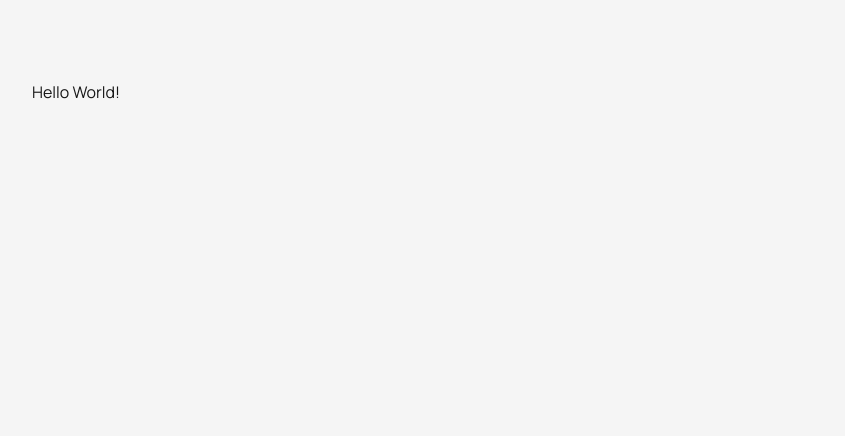
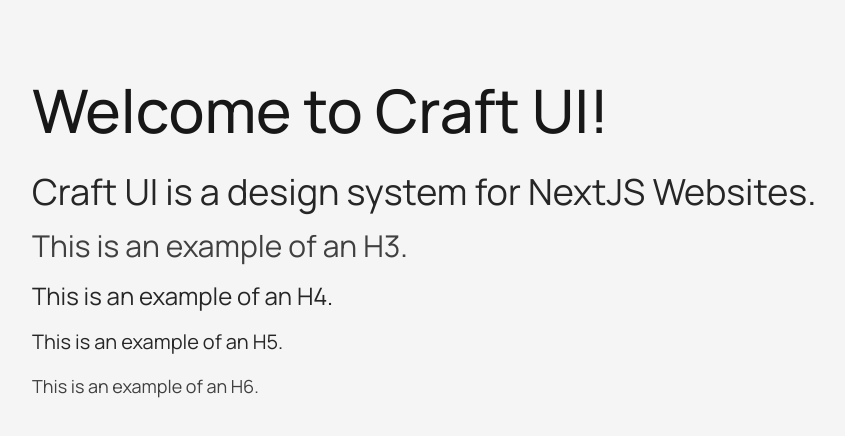
Before and after one commit to 9d8dev/craft-site-example, a Next.js app: page / in a window 1280 px wide. Shown: the top 436 px of the page, without its empty margins (0-845 px from the left). Built offline with nearby package versions, Linux system fonts and the light colour scheme.

Commit message:
create prose and start button

```diff
--- a/app/page.tsx
+++ b/app/page.tsx
@@ -1,11 +1,16 @@
-import { Main, Section, Container } from '@/components/craft';
+import { Main, Section, Container, H1, H2, H3, H4, H5, H6 } from '@/components/craft';
 
 export default function Home() {
 	return (
 		<Main>
 			<Section>
 				<Container>
-					<h1>Hello World!</h1>
+					<H1>Welcome to Craft UI!</H1>
+					<H2>Craft UI is a design system for NextJS Websites.</H2>
+					<H3>This is an example of an H3.</H3>
+					<H4>This is an example of an H4.</H4>
+					<H5>This is an example of an H5.</H5>
+					<H6>This is an example of an H6.</H6>
 				</Container>
 			</Section>
 		</Main>
--- a/components/craft.tsx
+++ b/components/craft.tsx
@@ -16,7 +16,7 @@
 			lang="en"
 			className={clsx(
 				'bg-secondary-100 dark:bg-secondary-900',
-				'text-secondary-900 dark:text-secondary-100 antialiased'
+				'text-secondary-900 dark:text-secondary-100 antialiased font-light'
 			)}
 		>
 			<body className={className}>{children}</body>
@@ -81,8 +81,8 @@
 	return (
 		<div
 			className={clsx(
-				'flex flex-wrap gap-8',
-				direction === 'row' ? 'flex-row' : direction === 'col' ? 'flex-col' : '',
+				'flex flex-wrap gap-8 flex-col',
+				direction === 'row' ? 'md:flex-row' : direction === 'col' ? 'md:flex-col' : '',
 				className
 			)}
 			id={id}
@@ -130,8 +130,9 @@
 	return (
 		<h1
 			className={clsx(
-				'text-4xl font-bold',
+				'text-4xl md:text-6xl font-medium',
 				'text-secondary-900 dark:text-secondary-100',
+				'mb-8',
 				className
 			)}
 			id={id}
@@ -152,8 +153,9 @@
 	return (
 		<h2
 			className={clsx(
-				'text-3xl font-bold',
-				'text-secondary-900 dark:text-secondary-100',
+				'text-3xl md:text-4xl font-normal',
+				'text-secondary-800 dark:text-secondary-200',
+				'mb-4',
 				className
 			)}
 			id={id}
@@ -174,8 +176,9 @@
 	return (
 		<h3
 			className={clsx(
-				'text-2xl font-bold',
-				'text-secondary-900 dark:text-secondary-100',
+				'text-2xl md:text-3xl font-normal',
+				'text-secondary-700 dark:text-secondary-200',
+				'mb-4',
 				className
 			)}
 			id={id}
@@ -195,7 +198,12 @@
 const H4 = ({ children, className, id }: H4Props) => {
 	return (
 		<h4
-			className={clsx('text-xl font-bold', 'text-secondary-900 dark:text-secondary-100', className)}
+			className={clsx(
+				'text-xl md:text-2xl font-normal',
+				'text-secondary-800 dark:text-secondary-200',
+				'mb-4',
+				className
+			)}
 			id={id}
 		>
 			{children}
@@ -213,7 +221,12 @@
 const H5 = ({ children, className, id }: H5Props) => {
 	return (
 		<h5
-			className={clsx('text-lg font-bold', 'text-secondary-900 dark:text-secondary-100', className)}
+			className={clsx(
+				'text-lg md:text-xl font-normal',
+				'text-secondary-800 dark:text-secondary-300',
+				'mb-4',
+				className
+			)}
 			id={id}
 		>
 			{children}
@@ -232,8 +245,9 @@
 	return (
 		<h6
 			className={clsx(
-				'text-base font-bold',
-				'text-secondary-900 dark:text-secondary-100',
+				'text-base font-normal md:text-lg ',
+				'text-secondary-700 dark:text-secondary-300',
+				'mb-4',
 				className
 			)}
 			id={id}
@@ -243,4 +257,35 @@
 	);
 };
 
-export { Layout, Main, Section, Container, Flex, Grid, H1, H2, H3, H4, H5, H6 };
+// Prose Component
+type ProseProps = {
+	children: React.ReactNode;
+	className?: string;
+	id?: string;
+};
+
+const Prose = ({ children, className, id }: ProseProps) => {
+	return (
+		<div
+			className={clsx(
+				'prose lg:prose-lg xl:prose-xl',
+				' prose-headings:font-normal prose-primary',
+				className
+			)}
+			id={id}
+		>
+			{children}
+		</div>
+	);
+};
+
+// BUTTONS AND LINKS
+
+// Button Component
+type ButtonProps = {
+	children: React.ReactNode;
+	className?: string;
+	id?: string;
+};
+
+export { Layout, Main, Section, Container, Flex, Grid, H1, H2, H3, H4, H5, H6, Prose };
```
